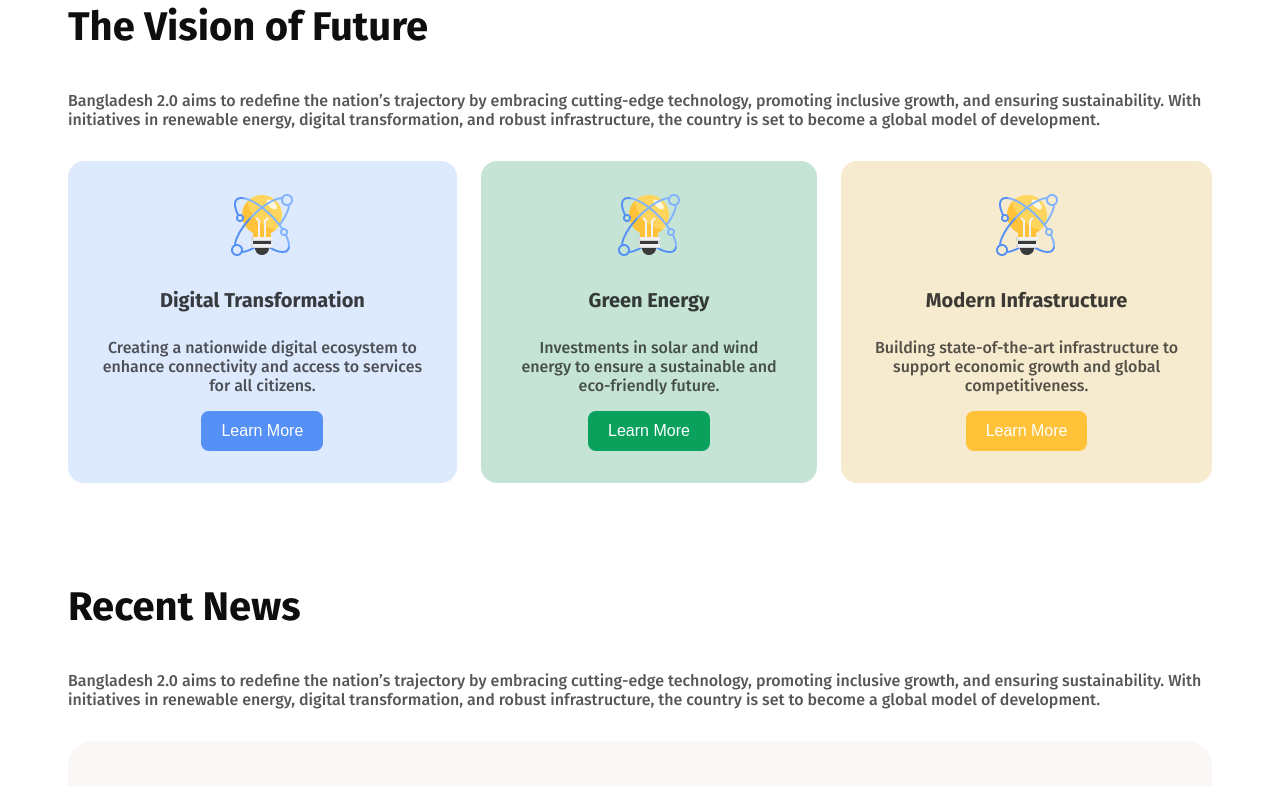
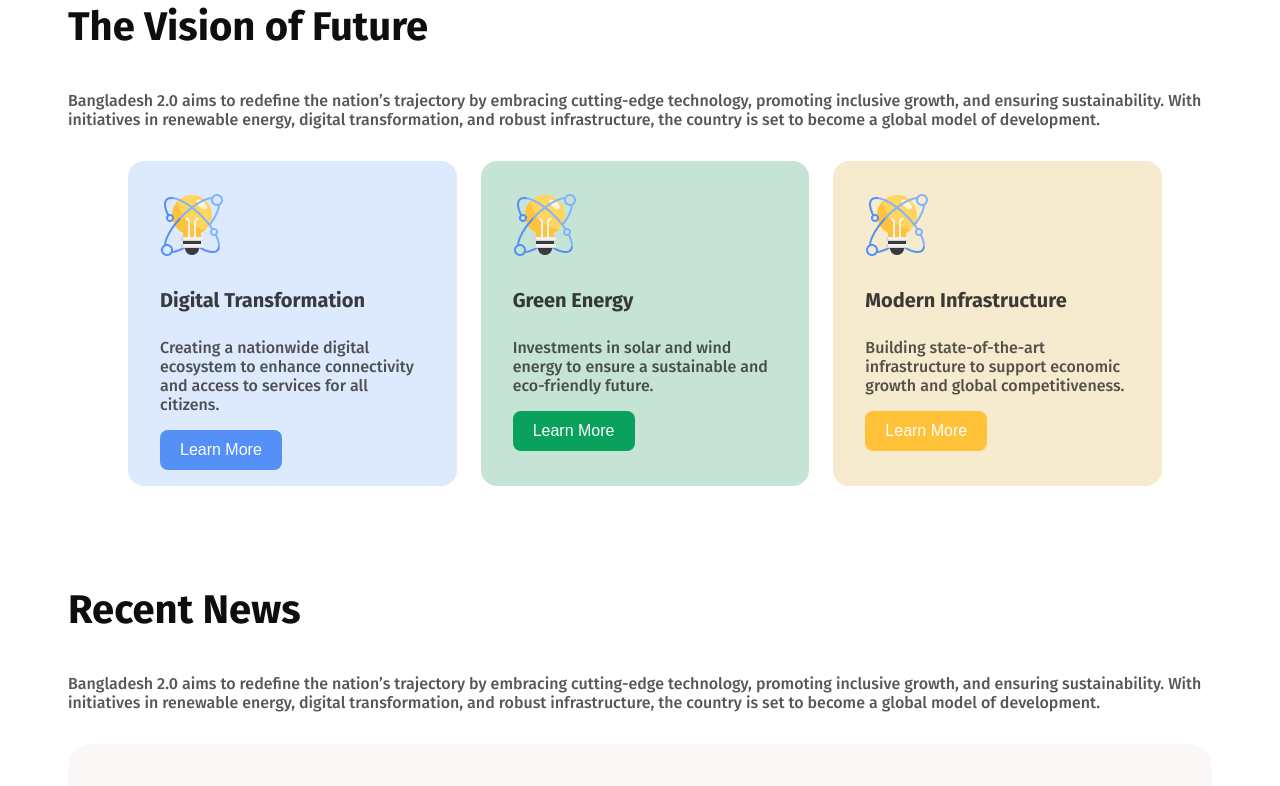
Before and after one commit to TANVIRALAMKHAN72/assignment-1, a plain HTML site: page index.html in a window 1280 px wide. Shown: the part 937-1723 px from the top of the page. Drawn offline with Linux system fonts and the light colour scheme.

Commit message:
the first assignment

```diff
--- a/styles/blog.css
+++ b/styles/blog.css
@@ -69,7 +69,7 @@ border: none;
     display: flex;
     gap: 24px;
     justify-content: space-between;
-    margin: 0px 50pxpx 0px 60px;
+    margin: 0px 50px 0px 60px;
 
 
 }
@@ -130,25 +130,31 @@ border: none;
 
 }
 .info-1{
-text-align: center;
+/* text-align: center; */
     box-sizing: border-box;
 border-radius: 16px;
 background: rgba(84, 144, 245, 0.2);
 padding: 32px;
+width: 410px;
+height: 325px;
 }
 .info-2{
-text-align: center;
+/* text-align: center; */
     box-sizing: border-box;
 border-radius: 16px;
 background: rgb(198, 228, 214);
 padding: 32px;
+width: 410px;
+height: 325px;
 }
 .info-3{
-text-align: center;
+/* text-align: center; */
     box-sizing: border-box;
 border-radius: 16px;
 background: rgb(247, 235, 207);
 padding: 32px;
+width: 410px;
+height: 325px;
 }
 
 
```
